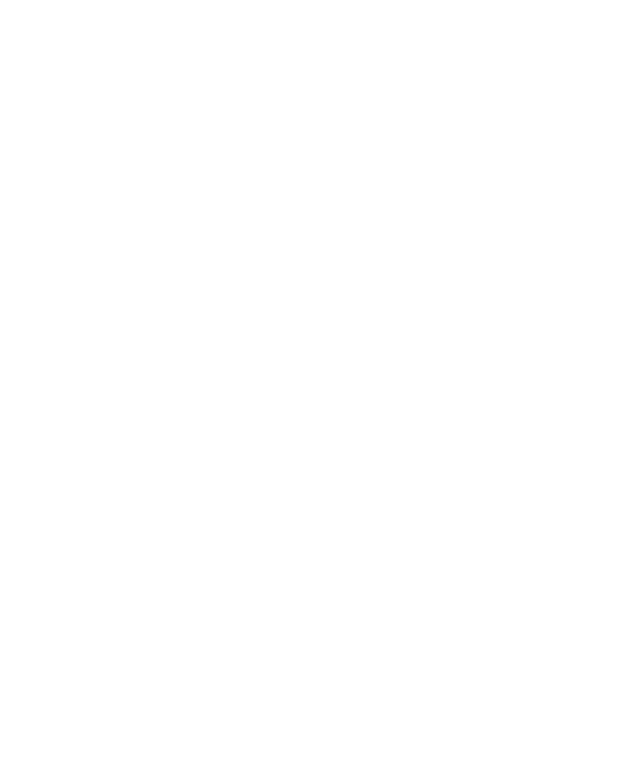
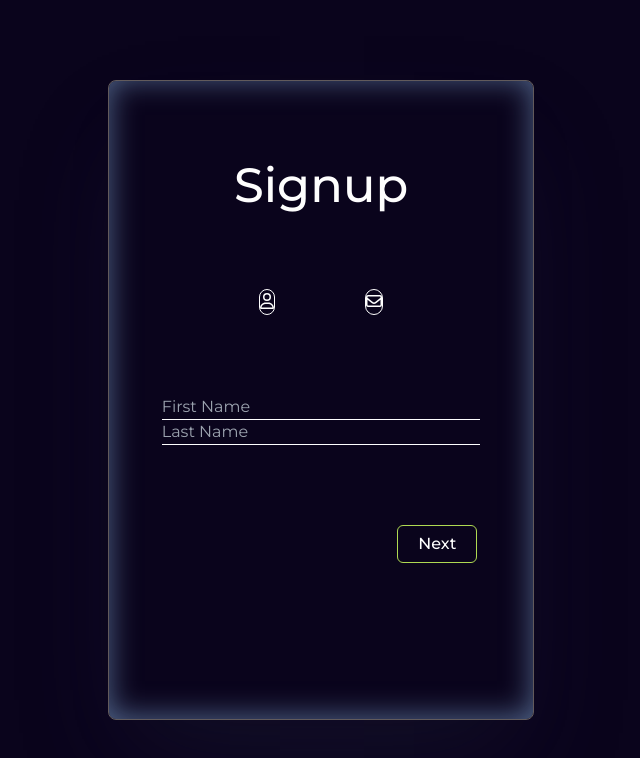
Before and after one commit to bitbard3/payment-app, a React (Vite) app in the folder frontend/: page /signup in a window 1280 px wide. Before the commit this address had no page. Shown: the top 758 px of the page, without its empty margins (319-959 px from the left). Built offline with nearby package versions, Linux system fonts and the light colour scheme.

Commit message:
Add signup page

```diff
--- a/frontend/src/App.jsx
+++ b/frontend/src/App.jsx
@@ -1,8 +1,11 @@
 import { Routes, Route } from "react-router-dom";
+import { Signup } from "./pages/Signup";
 function App() {
   return (
     <>
-      <Routes></Routes>
+      <Routes>
+        <Route path="/signup" Component={Signup}></Route>
+      </Routes>
     </>
   );
 }
--- /dev/null
+++ b/frontend/src/pages/Signup.jsx
@@ -0,0 +1,28 @@
+import { faUser } from "@fortawesome/free-regular-svg-icons";
+import { faEnvelope } from "@fortawesome/free-regular-svg-icons";
+import Form from "../components/Form";
+
+const icons = [
+  { icon: faUser, pxIcon: "3.5", pyIcon: "2" },
+  { icon: faEnvelope, pxIcon: "3.5", pyIcon: "2" },
+];
+const inputs = [
+  { type: "text", placeholder: "First Name", mtInput: "20" },
+  { type: "text", placeholder: "Last Name", mtInput: "10" },
+];
+export const Signup = () => {
+  return (
+    <div className="">
+      <div className="bg-dark w-screen h-screen">
+        <div className="flex justify-center items-center h-screen">
+          <Form
+            title={"Signup"}
+            icons={icons}
+            button={"Next"}
+            inputs={inputs}
+          ></Form>
+        </div>
+      </div>
+    </div>
+  );
+};
```
